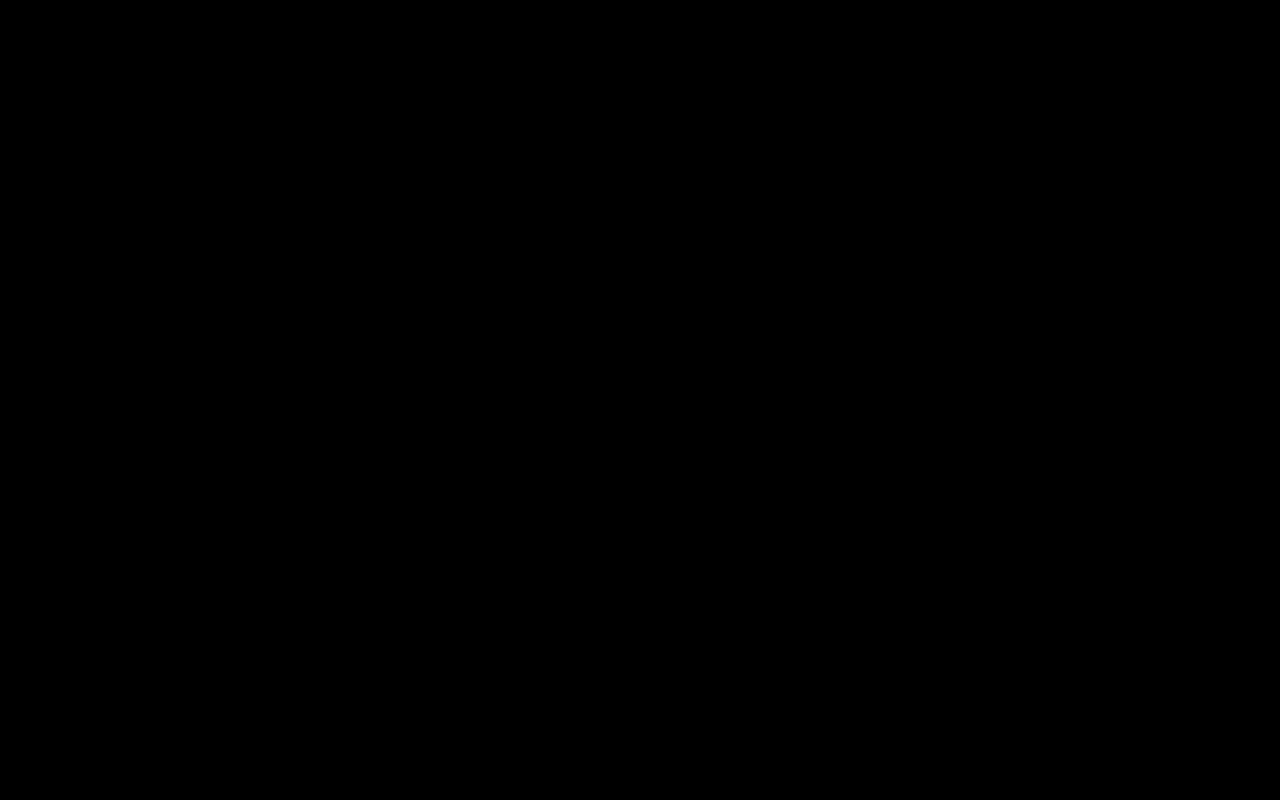
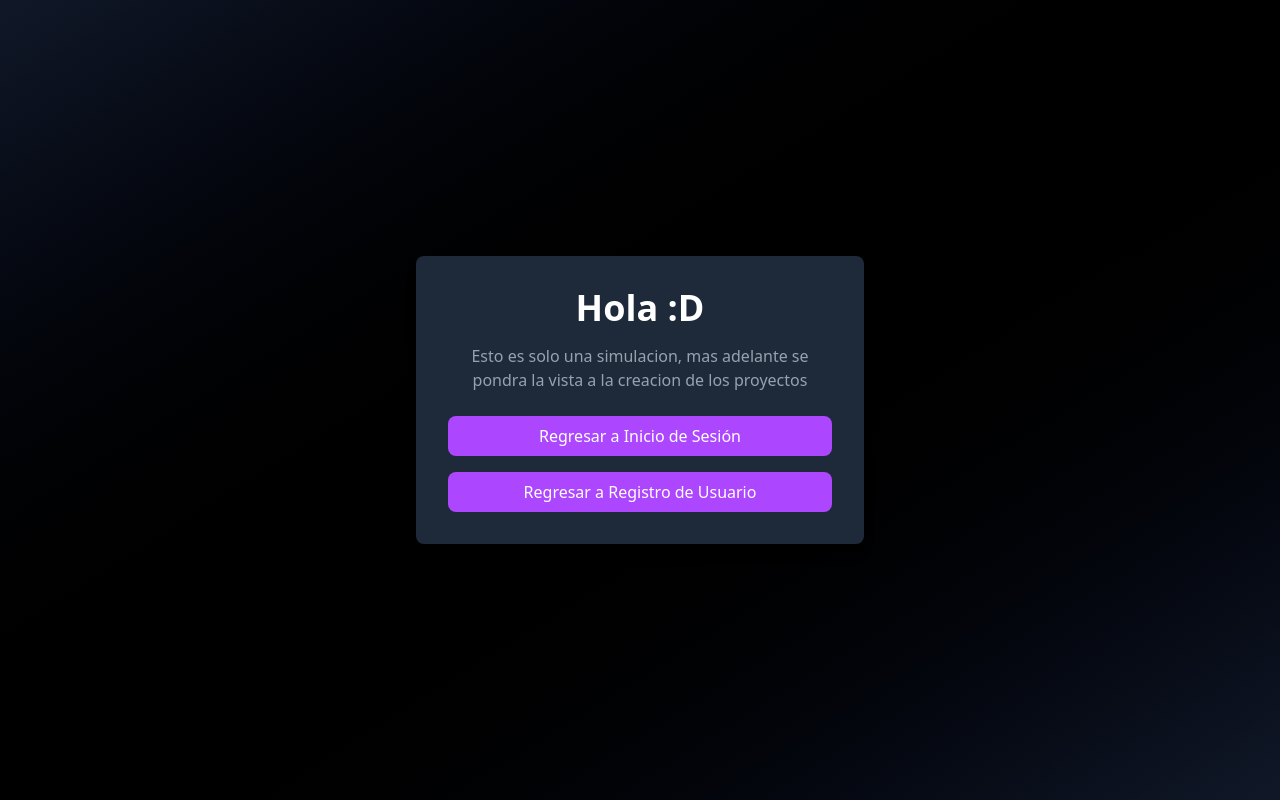
Before and after one commit to ksofia05/ProjectATLAS, a React (Vite) app in the folder frontend/: page /simulacion in a window 1280 px wide. Before the commit this address had no page. Built offline with nearby package versions, Linux system fonts and the light colour scheme.

Commit message:
Arreglo de los botones

```diff
--- a/frontend/src/App.jsx
+++ b/frontend/src/App.jsx
@@ -17,7 +17,7 @@ import EmailRecovery from "./pages/EmailRecovery";
 import PasswordReset from "./pages/PasswordReset";
 import Terms from "./pages/Terms";
 import PrivacyPolicy from "./pages/PrivacyPolicy";
-//import Simulation from "./pages/Simulation";
+import Simulation from "./pages/Simulation";
 
 const App = () => {
 
@@ -39,7 +39,7 @@ const App = () => {
         <Route path="/password-reset" element={<PasswordReset />} />
         <Route path="/terminos" element={<Terms />} />
         <Route path="/politica-de-privacidad" element={<PrivacyPolicy />} />
-        {/*<Route path="/simulacion" element={<Simulation />} /> */}
+        <Route path="/simulacion" element={<Simulation />} />
       </Routes>
     </BrowserRouter>
   );
--- a/frontend/src/components/Button.jsx
+++ b/frontend/src/components/Button.jsx
@@ -4,7 +4,7 @@ const Button = ({ children, onClick, type = 'button', className = '' }) => {
   return (
     <button
       type={type}
-      onClick={onClick}
+      onClick={onClick || (() => {})}
       className={`w-full bg-purple-500 text-white py-2 px-4 rounded-lg hover:bg-purple-600 transition font-medium ${className}`}
     >
       {children}
--- a/frontend/src/pages/Login.jsx
+++ b/frontend/src/pages/Login.jsx
@@ -1,17 +1,17 @@
 import React, { useState } from "react";
-import { Link } from "react-router-dom";
+import { Link, useNavigate } from "react-router-dom";
 import Input from "../components/Input";
 import Button from "../components/Button";
 import FormContainer from "../components/FormContainer";
 
 const Login = () => {
+  const navigate = useNavigate(); // Declarar useNavigate para redirección
   const [formData, setFormData] = useState({
     email: "",
     password: "",
   });
 
-  const handleChange = (e) => {
-    const { name, value } = e.target;
+  const handleChange = ({ target: { name, value } }) => {
     setFormData({
       ...formData,
       [name]: value,
@@ -21,6 +21,7 @@ const Login = () => {
   const handleSubmit = (e) => {
     e.preventDefault();
     console.log("Datos enviados:", formData);
+    navigate("/simulacion"); // Redirigir usando useNavigate
   };
 
   return (
--- a/frontend/src/pages/PasswordReset.jsx
+++ b/frontend/src/pages/PasswordReset.jsx
@@ -1,10 +1,11 @@
 import React, { useState } from "react";
+import { Link } from "react-router-dom";
 import Input from "../components/Input";
 import Button from "../components/Button";
 import FormContainer from "../components/FormContainer";
 
 const PasswordReset = () => {
-  const [showSuccessMessage, setShowSuccessMessage] = useState(false); // Controla la ventana emergente
+  const [showSuccessMessage, setShowSuccessMessage] = useState(false); // Controla la ventana flotante
 
   const handleSubmit = (e) => {
     e.preventDefault();
@@ -54,15 +55,15 @@ const PasswordReset = () => {
           >
             ✕
           </button>
-          <h2 className="text-xl font-bold mb-4">Contraseña creada exitosamente!</h2>
+          <h2 className="text-xl font-bold mb-4">¡Contraseña creada exitosamente!</h2>
           <p className="text-gray-400">
             Tu contraseña ha sido restablecida correctamente. Inicia sesión para continuar.
           </p>
           <div className="mt-6">
             <Button>
-              <a href="/iniciar-sesion" className="text-white">
+              <Link to="/iniciar-sesion" className="text-white">
                 Iniciar sesión
-              </a>
+              </Link>
             </Button>
           </div>
         </div>
--- a/frontend/src/pages/Register.jsx
+++ b/frontend/src/pages/Register.jsx
@@ -1,12 +1,12 @@
 import React, { useState } from 'react';
-import { Link } from 'react-router-dom';
+import { Link, useNavigate } from 'react-router-dom';
 import Input from '../components/Input';
 import Button from '../components/Button';
 import Checkbox from '../components/Checkbox';
 import FormContainer from '../components/FormContainer';
 
-
 const Register = () => {
+  const navigate = useNavigate(); // Para redirección
   const [step, setStep] = useState(1);
   const [formData, setFormData] = useState({
     firstName: '',
@@ -17,31 +17,37 @@ const Register = () => {
     termsAccepted: false,
   });
 
-  const handleChange = (e) => {
-    const { name, value, type, checked } = e.target;
+  const handleChange = ({ target: { name, value, type, checked } }) => {
     setFormData({
       ...formData,
       [name]: type === 'checkbox' ? checked : value,
     });
   };
 
-  const handleNext = () => setStep(2);
-  const handleBack = () => setStep(1);
   const handleSubmit = (e) => {
     e.preventDefault();
+    if (!formData.termsAccepted) {
+      alert('Debes aceptar los términos y condiciones.');
+      return;
+    }
+    if (formData.password !== formData.confirmPassword) {
+      alert('Las contraseñas no coinciden.');
+      return;
+    }
     console.log('Datos enviados:', formData);
+    navigate('/iniciar-sesion'); // Redirigir al inicio de sesión
   };
 
   return (
     <FormContainer>
-      {step === 1 && (
+      {step === 1 ? (
         <>
           <h1 className="text-2xl font-bold text-center mb-4">Registrar cuenta</h1>
           <p className="text-gray-400 text-center mb-6">
             ¿Ya estás registrado?{' '}
-            <a href="/iniciar-sesion" className="text-purple-500 hover:underline">
+            <Link to="/iniciar-sesion" className="text-purple-500 hover:underline">
               Iniciar sesión
-            </a>
+            </Link>
           </p>
           <Input
             label="Nombres"
@@ -67,11 +73,9 @@ const Register = () => {
             onChange={handleChange}
             icon="📧"
           />
-          <Button onClick={handleNext}>Siguiente</Button>
+          <Button onClick={() => setStep(2)}>Siguiente</Button>
         </>
-      )}
-
-      {step === 2 && (
+      ) : (
         <>
           <h1 className="text-2xl font-bold text-center mb-4">Registrar cuenta</h1>
           <p className="text-gray-400 text-center mb-6">¡Casi listo! Continúa con la creación de tu contraseña.</p>
@@ -112,9 +116,12 @@ const Register = () => {
             checked={formData.termsAccepted}
             onChange={handleChange}
           />
-          <Button onClick={handleSubmit} type="submit">
-            Registrar
-          </Button>
+          <div className="flex justify-between">
+            <Button onClick={() => setStep(1)}>Atrás</Button>
+            <Button onClick={handleSubmit} type="submit">
+              Registrar
+            </Button>
+          </div>
         </>
       )}
     </FormContainer>
--- a/frontend/src/pages/Simulation.jsx
+++ b/frontend/src/pages/Simulation.jsx
@@ -0,0 +1,30 @@
+import React from "react";
+import Button from "../components/Button";
+import { Link } from "react-router-dom";
+
+const Simulation = () => {
+  return (
+    <div className="min-h-screen bg-gradient-to-br from-gray-900 via-black to-gray-900 flex items-center justify-center text-white">
+      <div className="text-center p-8 bg-gray-800 rounded-lg shadow-lg max-w-md">
+        <h1 className="text-4xl font-bold mb-4">Hola :D</h1>
+        <p className="text-gray-400 mb-6">
+          Esto es solo una simulacion, mas adelante se pondra la vista a la creacion de los proyectos
+        </p>
+        <div className="flex flex-col gap-4">
+          <Button>
+            <Link to="/iniciar-sesion" className="text-white">
+              Regresar a Inicio de Sesión
+            </Link>
+          </Button>
+          <Button>
+            <Link to="/registrarse" className="text-white">
+              Regresar a Registro de Usuario
+            </Link>
+          </Button>
+        </div>
+      </div>
+    </div>
+  );
+};
+
+export default Simulation;
```
